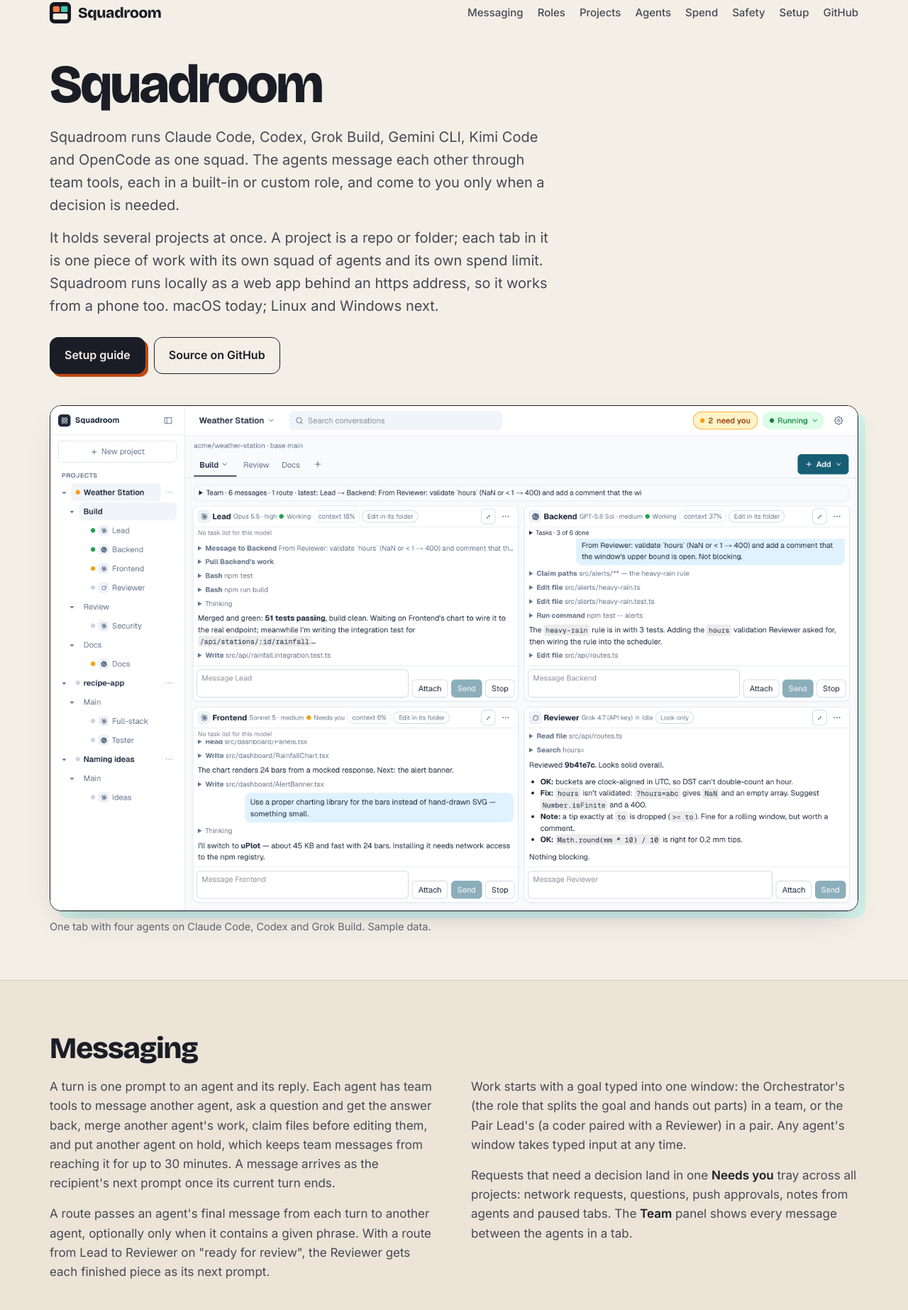
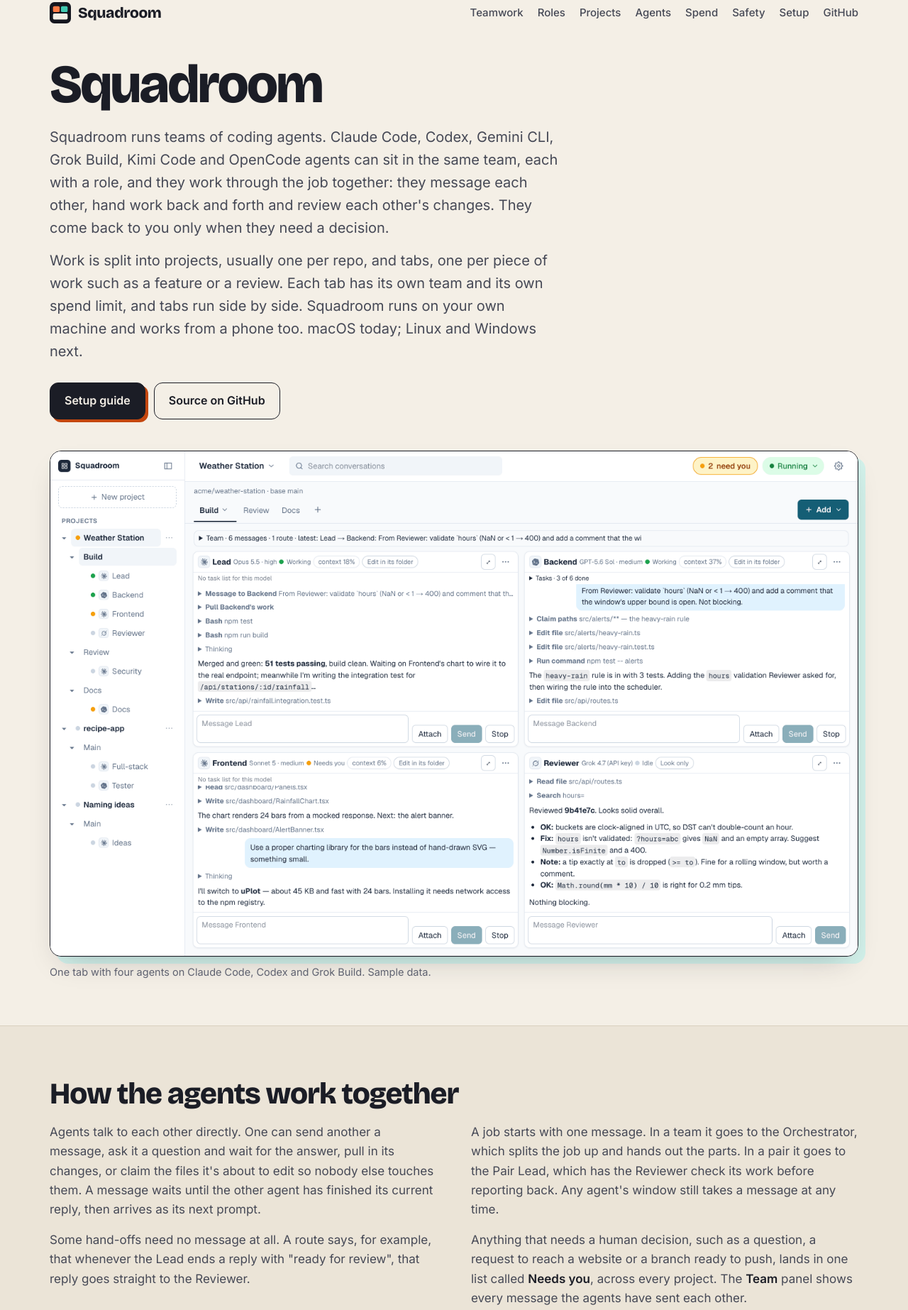
Before and after one commit to squadroom/squadroom.github.io, a plain HTML site: page index.html in a window 1280 px wide. Shown: the part 17-1863 px from the top of the page at 71% size. Drawn offline with nearby package versions, Linux system fonts and the light colour scheme.

Commit message:
Plain English: intro, teamwork, branches; reply instead of turn (#4)
Co-authored-by: Squadroom <12857945+jonton26@users.noreply.github.com>
Co-authored-by: Claude Opus 5.5 <noreply@anthropic.com>

```diff
--- a/index.html
+++ b/index.html
@@ -165,7 +165,7 @@
         Squadroom
       </a>
       <nav class="links" aria-label="Main">
-        <a href="#together">Messaging</a>
+        <a href="#together">Teamwork</a>
         <a href="#roles">Roles</a>
         <a href="#layout">Projects</a>
         <a href="#agents">Agents</a>
@@ -182,17 +182,18 @@
       <div class="wrap">
         <h1 id="hero-title">Squadroom</h1>
         <p class="lede">
-          Squadroom runs Claude Code, Codex, Grok Build, Gemini CLI, Kimi Code
-          and OpenCode as one squad. The agents message each other through
-          team tools, each in a built-in or custom role, and come to you only
-          when a decision is needed.
+          Squadroom runs teams of coding agents. Claude Code, Codex, Gemini
+          CLI, Grok Build, Kimi Code and OpenCode agents can sit in the same
+          team, each with a role, and they work through the job together: they
+          message each other, hand work back and forth and review each other's
+          changes. They come back to you only when they need a decision.
         </p>
         <p class="lede">
-          It holds several projects at once. A project is a repo or folder;
-          each tab in it is one piece of work with its own squad of agents and
-          its own spend limit. Squadroom runs locally as a web app behind an
-          https address, so it works from a phone too. macOS today; Linux and
-          Windows next.
+          Work is split into projects, usually one per repo, and tabs, one per
+          piece of work such as a feature or a review. Each tab has its own
+          team and its own spend limit, and tabs run side by side. Squadroom
+          runs on your own machine and works from a phone too. macOS today;
+          Linux and Windows next.
         </p>
         <div class="cta">
           <a class="btn primary" href="https://github.com/squadroom/squadroom/blob/main/docs/setup.md">Setup guide</a>
@@ -213,38 +214,36 @@
 
     <section id="together" class="band" aria-labelledby="together-title">
       <div class="wrap">
-        <h2 id="together-title">Messaging</h2>
+        <h2 id="together-title">How the agents work together</h2>
         <div class="split">
           <div class="prose">
             <p>
-              A turn is one prompt to an agent and its reply. Each agent has
-              team tools to message another agent, ask a question and get the
-              answer back, merge another agent's work, claim files before
-              editing them, and put another agent on hold, which keeps team
-              messages from reaching it for up to 30 minutes. A message
-              arrives as the recipient's next prompt once its current turn
-              ends.
+              Agents talk to each other directly. One can send another a
+              message, ask it a question and wait for the answer, pull in its
+              changes, or claim the files it's about to edit so nobody else
+              touches them. A message waits until the other agent has finished
+              its current reply, then arrives as its next prompt.
             </p>
             <p>
-              A route passes an agent's final message from each turn to
-              another agent, optionally only when it contains a given phrase.
-              With a route from Lead to Reviewer on "ready for review", the
-              Reviewer gets each finished piece as its next prompt.
+              Some hand-offs need no message at all. A route says, for
+              example, that whenever the Lead ends a reply with "ready for
+              review", that reply goes straight to the Reviewer.
             </p>
           </div>
           <div class="prose">
             <p>
-              Work starts with a goal typed into one window: the Orchestrator's
-              (the role that splits the goal and hands out parts) in a team, or
-              the Pair Lead's (a coder paired with a Reviewer) in a pair. Any
-              agent's window takes typed input at any time.
+              A job starts with one message. In a team it goes to the
+              Orchestrator, which splits the job up and hands out the parts. In
+              a pair it goes to the Pair Lead, which has the Reviewer check its
+              work before reporting back. Any agent's window still takes a
+              message at any time.
             </p>
             <p>
-              Requests that need a decision land in one
-              <strong>Needs you</strong> tray across all projects: network
-              requests, questions, push approvals, notes from agents and
-              paused tabs. The <strong>Team</strong> panel shows every message
-              between the agents in a tab.
+              Anything that needs a human decision, such as a question, a
+              request to reach a website or a branch ready to push, lands in
+              one list called <strong>Needs you</strong>, across every project.
+              The <strong>Team</strong> panel shows every message the agents
+              have sent each other.
             </p>
           </div>
         </div>
@@ -275,12 +274,14 @@
           <div class="prose">
             <h3>Branches and pull requests</h3>
             <p>
-              Each agent works on its own branch in its own copy of the repo,
-              and every finished turn is committed, so the work can be reviewed
-              turn by turn. Nothing is pushed until the push is approved, once
-              or always for that agent; Squadroom then pushes the branch and
-              opens a pull request. Approving a commit in Changes is separate
-              and does not push; a tab with steps needs it to move on.
+              Every agent works in its own copy of the repo, on its own branch.
+              Each time an agent finishes a reply, Squadroom commits whatever it
+              changed, so the history reads one reply at a time.
+            </p>
+            <p>
+              Nothing goes to GitHub until it's approved, either once or for
+              good for that agent. Squadroom then pushes the branch and opens
+              the pull request.
             </p>
           </div>
           <figure class="shot">
@@ -288,10 +289,10 @@
               <picture>
                 <source media="(prefers-color-scheme: dark)" srcset="assets/changes-pr-dark.png">
                 <img src="assets/changes-pr-light.png" width="2880" height="1800" loading="lazy" decoding="async"
-                     alt="The Changes dialog for the Backend agent: its branch, a note that it was pushed and pull request 42 was opened, an Approve button, the files changed against main, and one turn's commit expanded to show its diff.">
+                     alt="The Changes dialog for the Backend agent: its branch, a note that it was pushed and pull request 42 was opened, an Approve button, the files changed against main, and one reply's commit expanded to show its diff.">
               </picture>
             </a>
-            <figcaption>One agent's branch, pull request and per-turn commits.</figcaption>
+            <figcaption>One agent's branch, its pull request and a commit for each reply.</figcaption>
           </figure>
         </div>
       </div>
@@ -362,8 +363,8 @@
           <p>
             Claude Code agents with Code edit can generate images with Krea,
             turned on per project. An image costs $0.015 to $0.065, charged to
-            the tab; a turn is capped at 8 images and $1. Images are saved to
-            <code>design/</code> and committed with the turn.
+            the tab; one reply can make at most 8 images and spend at most $1.
+            Images are saved to <code>design/</code> and committed with the reply.
           </p>
         </div>
         <ul class="reqs" aria-label="Agents">
@@ -389,7 +390,7 @@
             <strong>Per tab.</strong> Each tab has a spend limit, $5 by
             default. A tab that reaches it pauses until <strong>Reset
             spend</strong>, which needs an e-mailed code. Cost comes from each
-            turn's reported usage; a turn whose usage can't be read is charged
+            reply's reported usage; a reply whose usage can't be read is charged
             the most it could have cost and pauses the tab.
           </p>
           <p>
@@ -399,8 +400,8 @@
             ceiling, since Squadroom's own figures are estimates.
           </p>
           <p>
-            Up to six turns run at once, three per account or key; the rest
-            queue. The Overview page shows this month's spend per tab and per
+            Up to six agents work at once, three per account or key; the rest
+            wait their turn. The Overview page shows this month's spend per tab and per
             key.
           </p>
         </div>
@@ -430,7 +431,7 @@
           <li><strong>One copy per agent</strong>Each agent writes only inside its own copy of the repo. Claude Code and Codex run in their own sandboxes; Grok Build, Gemini CLI, Kimi Code and OpenCode run inside the launcher's macOS sandbox profile.</li>
           <li><strong>Network by approval</strong>Claude Code and Codex ask per site, and an approval can be once, always for that agent, or always for the project. Grok Build, Gemini CLI, Kimi Code and OpenCode have no network unless it is turned on for the project.</li>
           <li><strong>No GitHub token for agents</strong>Squadroom pushes for them, only to <code>console/</code> branches, only in repos whose base branch is protected by a GitHub ruleset (no force push, deletion or direct push), and only after checking the push holds none of the keys it handed out.</li>
-          <li><strong>Automatic pauses</strong>A tab pauses itself after 40 agent turns or 2 hours from one message, or after 12 messages between two agents with no new commit. Resume continues it. A tab, a project or everything can be paused by hand at any time.</li>
+          <li><strong>Automatic pauses</strong>A tab pauses itself after 40 agent replies or 2 hours from one message, or after 12 messages between two agents with no new commit. Resume continues it. A tab, a project or everything can be paused by hand at any time.</li>
           <li><strong>Redaction</strong>Handed-out keys and common key formats are redacted from stored output. Other secrets an agent prints are stored as printed.</li>
           <li><strong>Sign-in</strong>Only your GitHub account, plus an e-mailed code when e-mail is configured. Changing keys, raising a limit, resetting spend, turning on network or image tools, or adding an "always" rule needs a code entered in the last 8 hours; without e-mail these actions are refused.</li>
         </ul>
```
